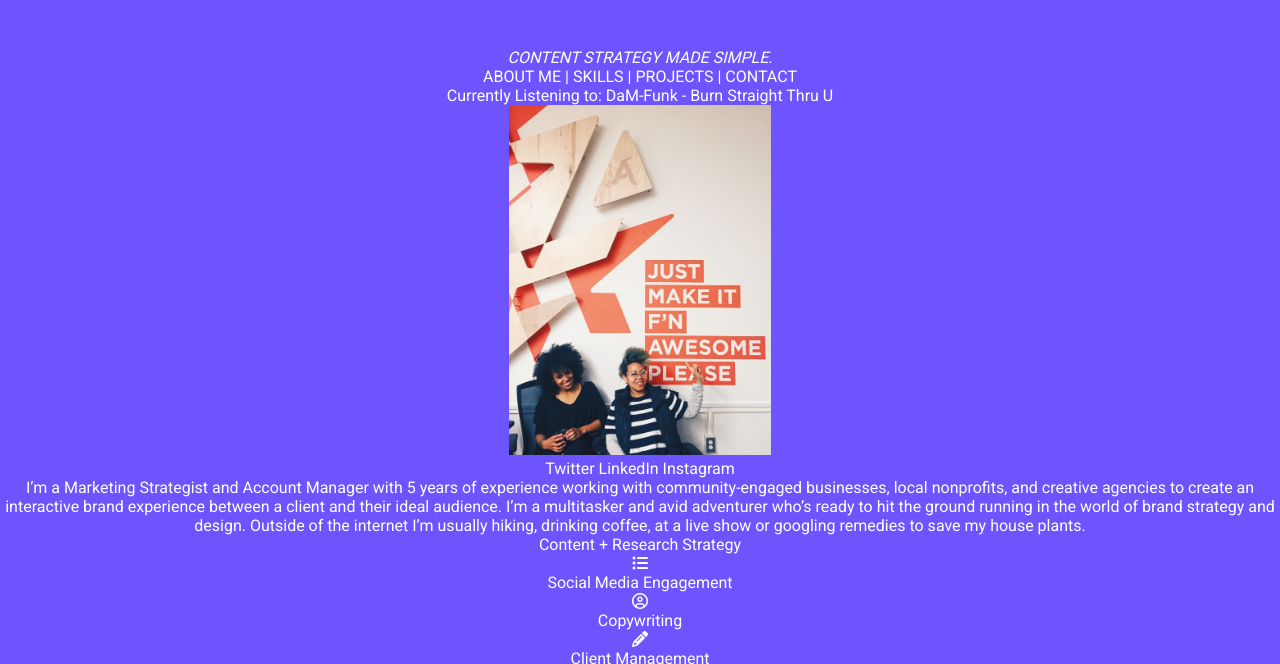
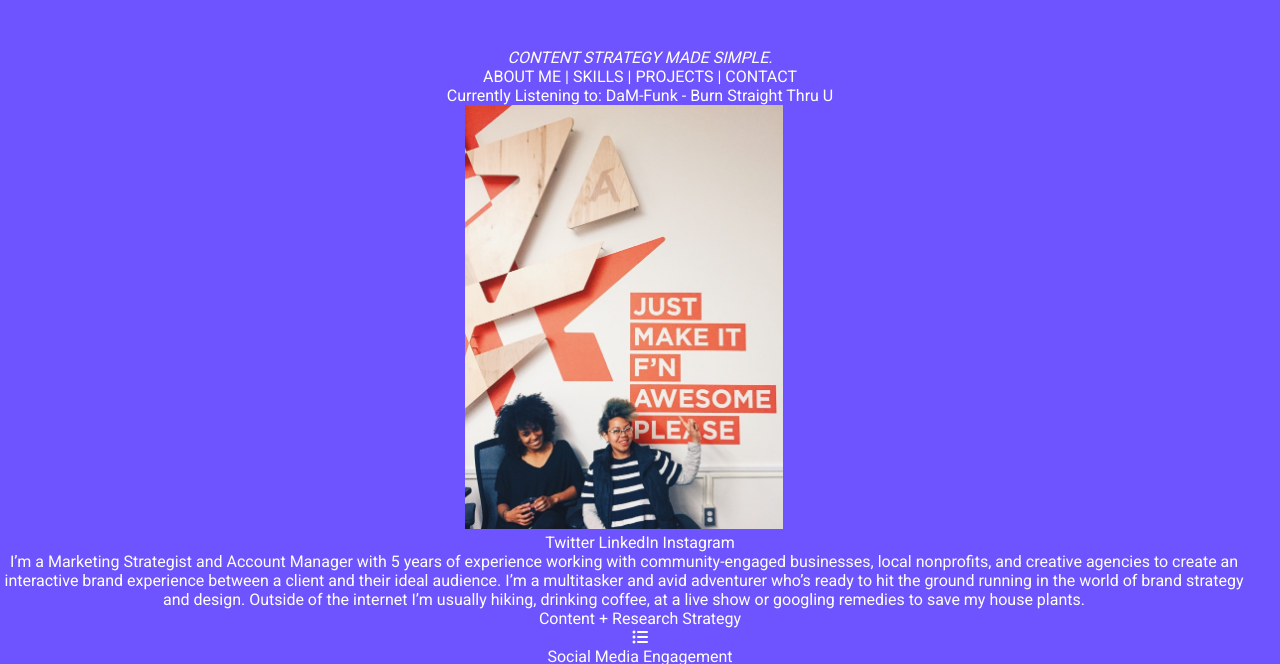
Before and after one commit to jeneetheridge/jeneetheridge.github.io, a plain HTML site: page unit_3/index.html in a window 1280 px wide. Shown: the part 91-755 px from the top of the page. Drawn offline with Linux system fonts and the light colour scheme.

Commit message:
master commit

```diff
--- a/unit_3/css/style.css
+++ b/unit_3/css/style.css
@@ -35,14 +35,15 @@ ul {
     list-style-type: none;
 }
 img {
-	max-width: 350px;
-	max-height: 350px;
+	width: 350px;
 }
 .tallimage {
-	max-height: 700px;
-	max-width:350px;
+	width:350px;
 }
 a {
 	text-decoration: none;
 	font-weight: normal;
 }
+#aboutme {width:50%
+	float:left;
+	padding-right:2em;}
--- a/unit_3/index.html
+++ b/unit_3/index.html
@@ -18,7 +18,7 @@
 	</header>
 		<p>Currently Listening to: DaM-Funk - Burn Straight Thru U</p>
 
-		<img src="images/meandsteph.jpg" alt="Me in Amsterdam">
+		<img src="images/meandsteph.jpg" alt="Me in Amsterdam" id="aboutme">
 
 		<div>
 			<a class="socials" href="https://twitter.com/jeneetheridge">Twitter</a>
```
